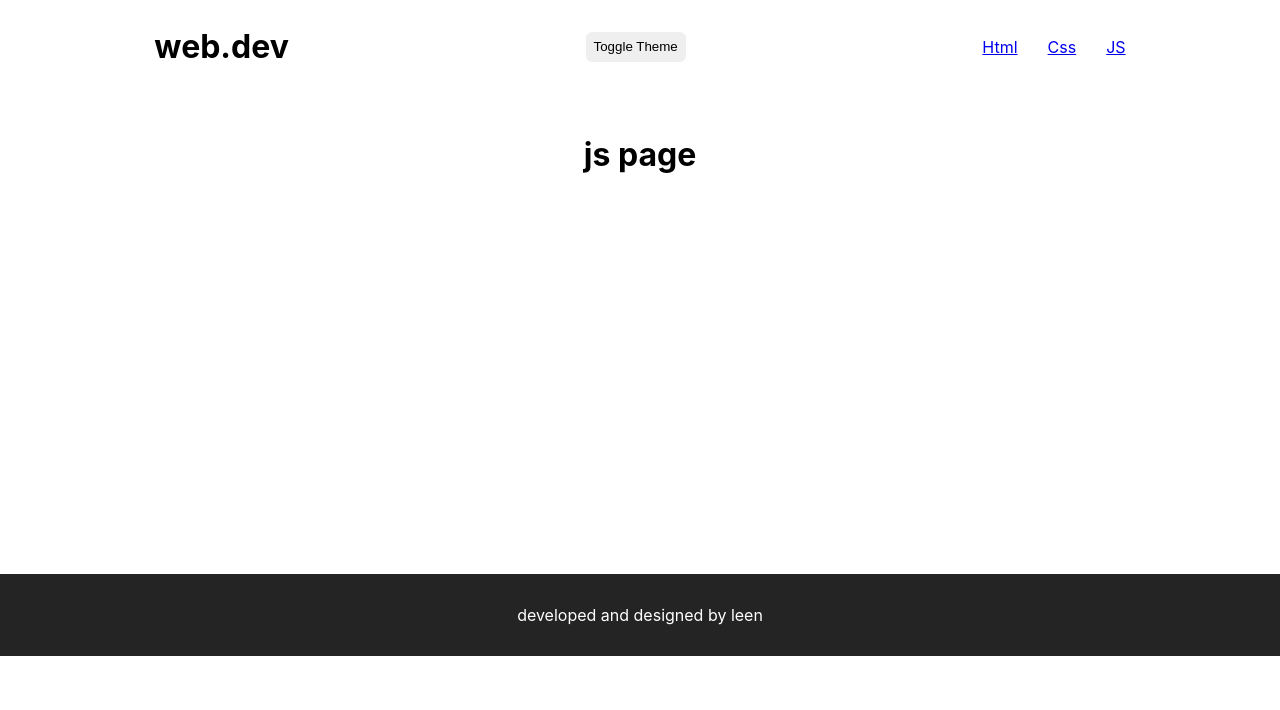
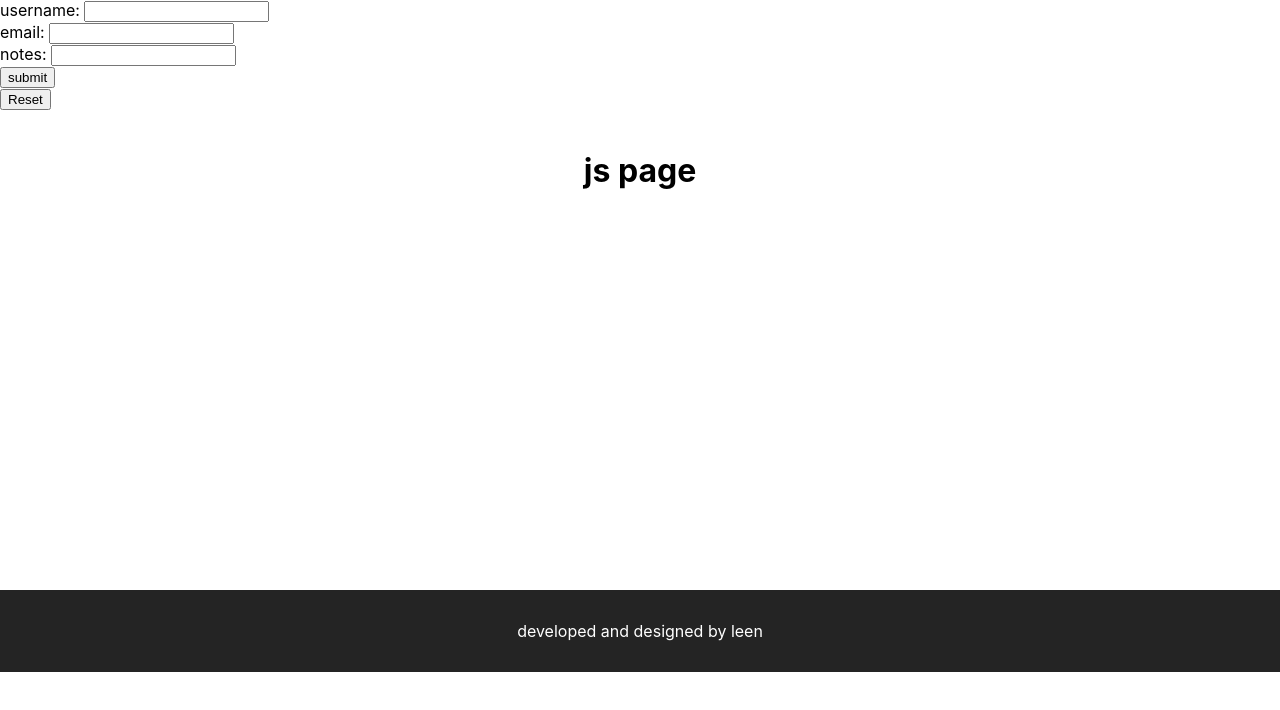
Before and after one commit to Leen-odeh12/react-tasks-level-2, a React (Create React App) app: page /js in a window 1280 px wide. Shown: the top 710 px of the page. Built offline with nearby package versions, Linux system fonts and the light colour scheme.

Commit message:
add structure task-2 **not complete

```diff
--- a/src/Component/Header.jsx
+++ b/src/Component/Header.jsx
@@ -1,46 +1,49 @@
 import { NavLink } from "react-router-dom";
-
+import Reducer2 from './Reducer2/Reducer'
 const Header = () => {
   return (
-    <div
-      style={{
-        display: "flex",
-        justifyContent: "space-around",
-        alignItems: "center",
-        padding:"6px"
-      }}
-    >
-      <h1>web.dev</h1>
-      <button
-        style={{
-          width: "100px",
-          height: "30px",
-          borderRadius: "6px",
-          border: "none",
-        }}
-      >
-        Toggle Theme
-      </button>
-      <nav>
-        <NavLink to="/html">Html</NavLink>
-        <NavLink
-          to="/css"
-          style={{ paddingLeft: "30px", paddingRight: "30px" }}
-        >
-          Css
-        </NavLink>
-        <NavLink to="/js">JS</NavLink>
-        {/* <>
-          <NavLink
-            to="/signin"
-            style={{ paddingLeft: "20px", paddingRight: "20px" }}>
-            signin
-          </NavLink>
-          <NavLink to="/signup">signup</NavLink>
-        </> */}
-      </nav>
+    <>
+    <Reducer2/>
+    </>
+    // <div
+    //   style={{
+    //     display: "flex",
+    //     justifyContent: "space-around",
+    //     alignItems: "center",
+    //     padding:"6px"
+    //   }}
+    // >
+    //   <h1>web.dev</h1>
+    //   <button
+    //     style={{
+    //       width: "100px",
+    //       height: "30px",
+    //       borderRadius: "6px",
+    //       border: "none",
+    //     }}
+    //   >
+    //     Toggle Theme
+    //   </button>
+    //   <nav>
+    //     <NavLink to="/html">Html</NavLink>
+    //     <NavLink
+    //       to="/css"
+    //       style={{ paddingLeft: "30px", paddingRight: "30px" }}
+    //     >
+    //       Css
+    //     </NavLink>
+    //     <NavLink to="/js">JS</NavLink>
+    //     {/* <>
+    //       <NavLink
+    //         to="/signin"
+    //         style={{ paddingLeft: "20px", paddingRight: "20px" }}>
+    //         signin
+    //       </NavLink>
+    //       <NavLink to="/signup">signup</NavLink>
+    //     </> */}
+    //   </nav>
 
-    </div>
+    // </div>
   );
 };
 
--- /dev/null
+++ b/src/Component/Reducer2/Reducer.jsx
@@ -0,0 +1,45 @@
+import React from 'react'
+
+const Reducer = () => {
+  return (
+    <div>
+      <div>
+      <form
+        onSubmit={(e) => {
+          e.preventDefault();
+        }}
+      >
+        <div>
+          <label>username: </label>
+          <input
+            type="text"
+
+          />
+        </div>
+        <div>
+          <label>email: </label>
+          <input
+            type="email"
+
+          />
+        </div>
+        <div>
+          <label>notes: </label>
+          <input
+            type="text"
+
+          />
+        </div>
+        <div>
+          <button>submit</button>
+        </div>
+        <div>
+          <button >Reset</button>
+        </div>
+      </form>
+    </div>
+    </div>
+  )
+}
+
+export default Reducer
--- a/src/index.js
+++ b/src/index.js
@@ -2,7 +2,6 @@ import React from 'react';
 import ReactDOM from 'react-dom/client';
 import './index.css';
 import App from './App';
-import reportWebVitals from './reportWebVitals';
 
 const root = ReactDOM.createRoot(document.getElementById('root'));
 root.render(
@@ -10,8 +9,3 @@ root.render(
     <App />
   </React.StrictMode>
 );
-
-// If you want to start measuring performance in your app, pass a function
-// to log results (for example: reportWebVitals(console.log))
-// or send to an analytics endpoint. Learn more: https://bit.ly/CRA-vitals
-reportWebVitals();
```
Also changed, not shown: public/manifest.json, public/robots.txt (deleted), src/logo.svg (deleted).
